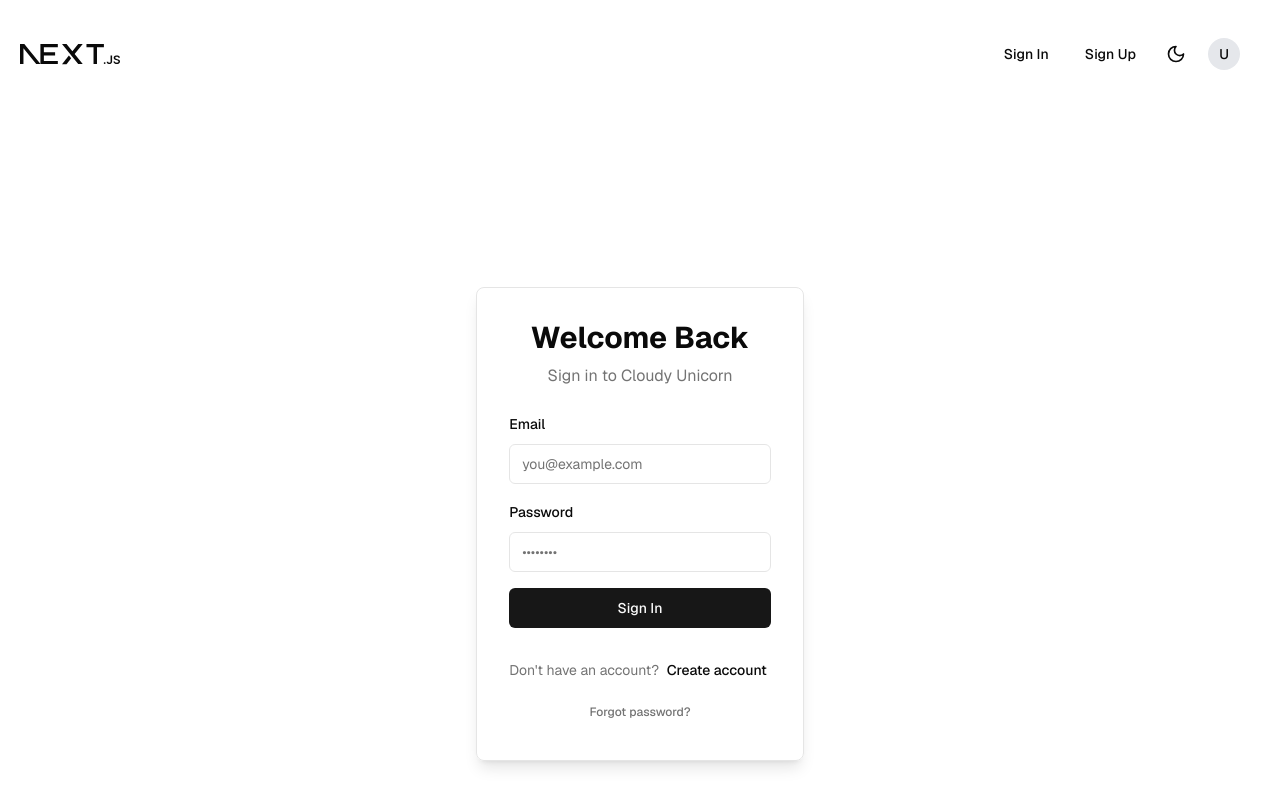
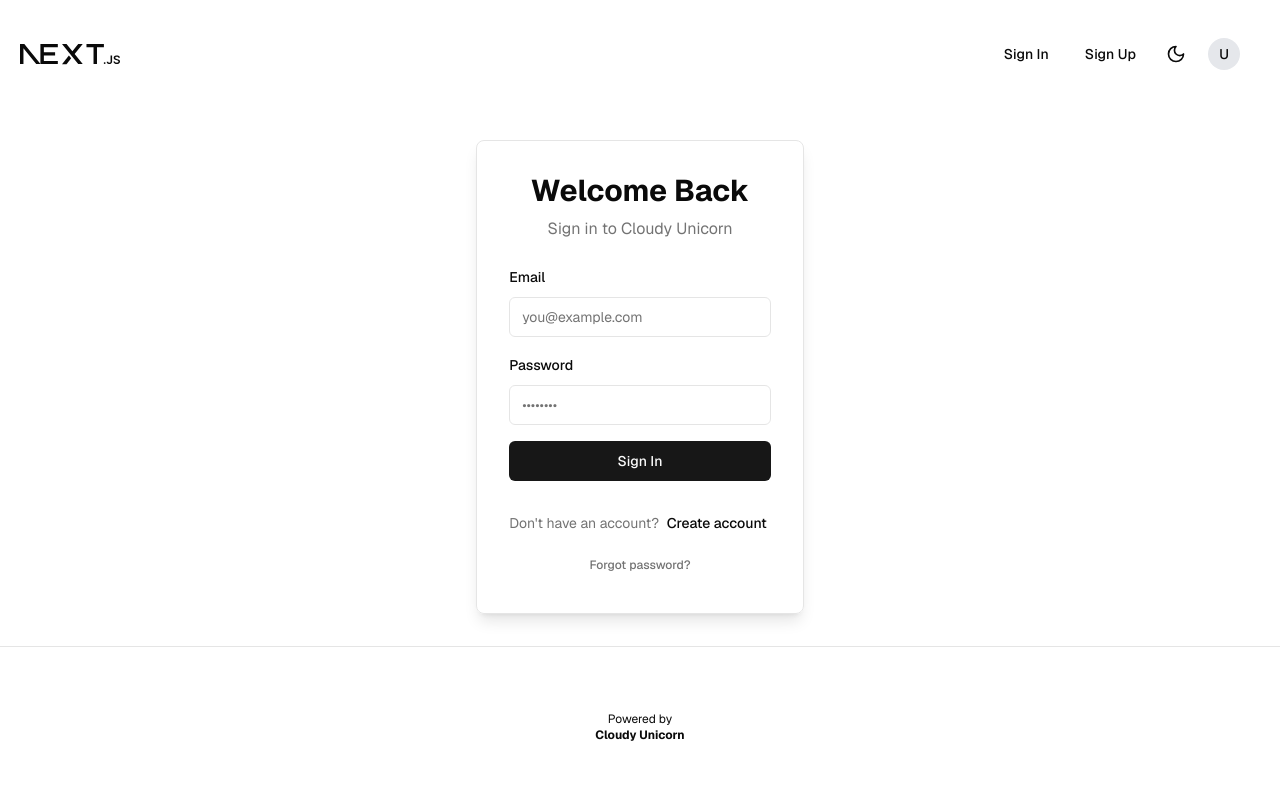
Before and after one commit to cloudyunicorn/cloudyunicorn, a Next.js app: page /sign-in in a window 1280 px wide. Shown: the top 800 px of the page. Built offline with nearby package versions, Linux system fonts and the light colour scheme; no server answers.

Commit message:
fix signin layout

```diff
--- a/app/(auth-pages)/sign-in/page.tsx
+++ b/app/(auth-pages)/sign-in/page.tsx
@@ -27,7 +27,7 @@
   }
 
   return (
-    <div className="min-h-screen flex items-center justify-center p-4 bg-background">
+    <div className="w-full max-w-md mx-auto p-4 bg-background">
       <Card className="w-full max-w-md p-8 space-y-6 border bg-card/50 backdrop-blur-sm shadow-lg">
         <div className="space-y-2 text-center">
           <h1 className="text-3xl font-bold text-card-foreground">Welcome Back</h1>
--- a/app/(auth-pages)/sign-up/page.tsx
+++ b/app/(auth-pages)/sign-up/page.tsx
@@ -28,7 +28,7 @@
   }
 
   return (
-    <div className="min-h-screen flex items-center justify-center p-4 bg-background">
+    <div className="w-full max-w-md mx-auto p-4 bg-background">
       <Card className="w-full max-w-md p-8 space-y-6 border bg-card/50 backdrop-blur-sm shadow-lg">
         <div className="space-y-2 text-center">
           <h1 className="text-3xl font-bold text-card-foreground">Create Account</h1>
```
